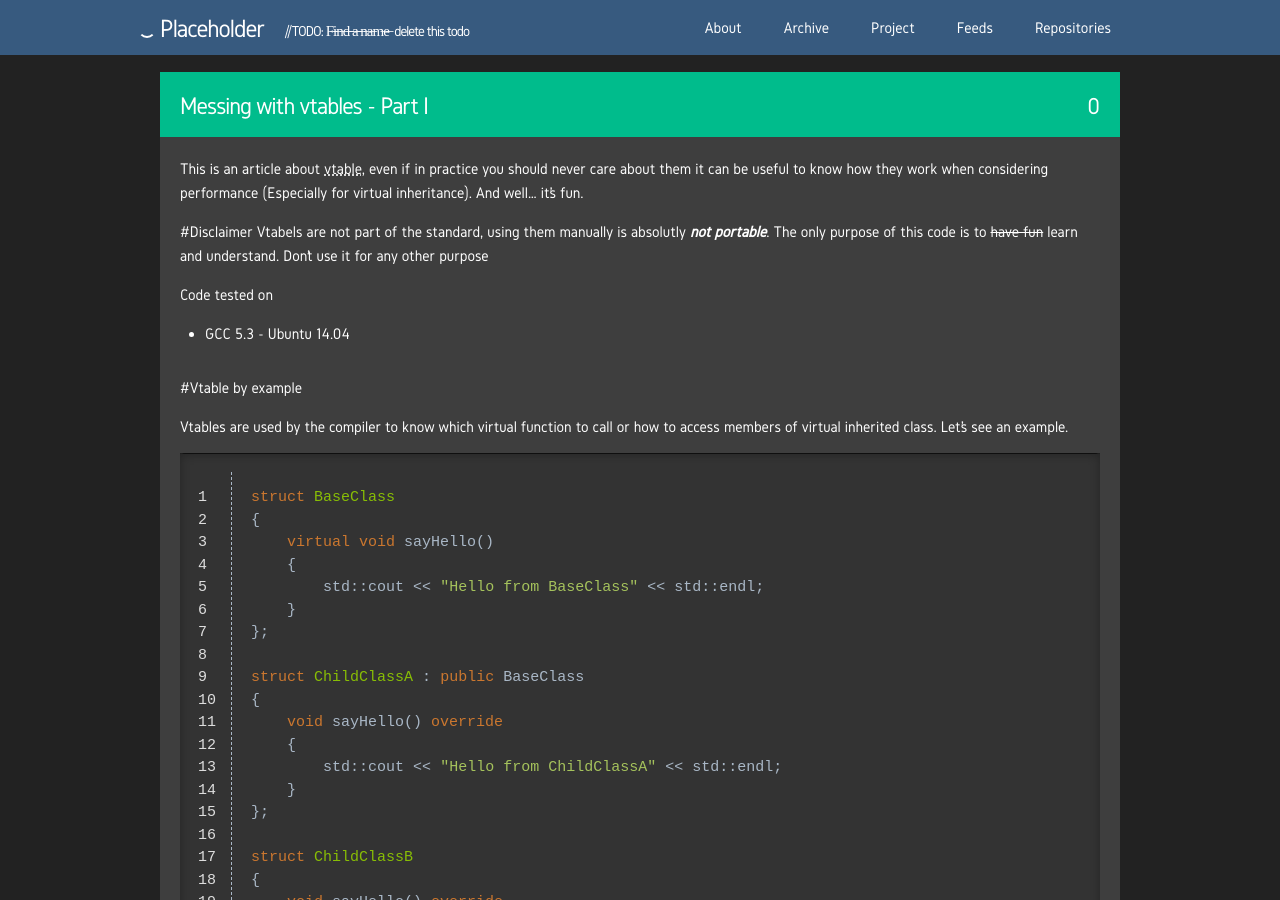
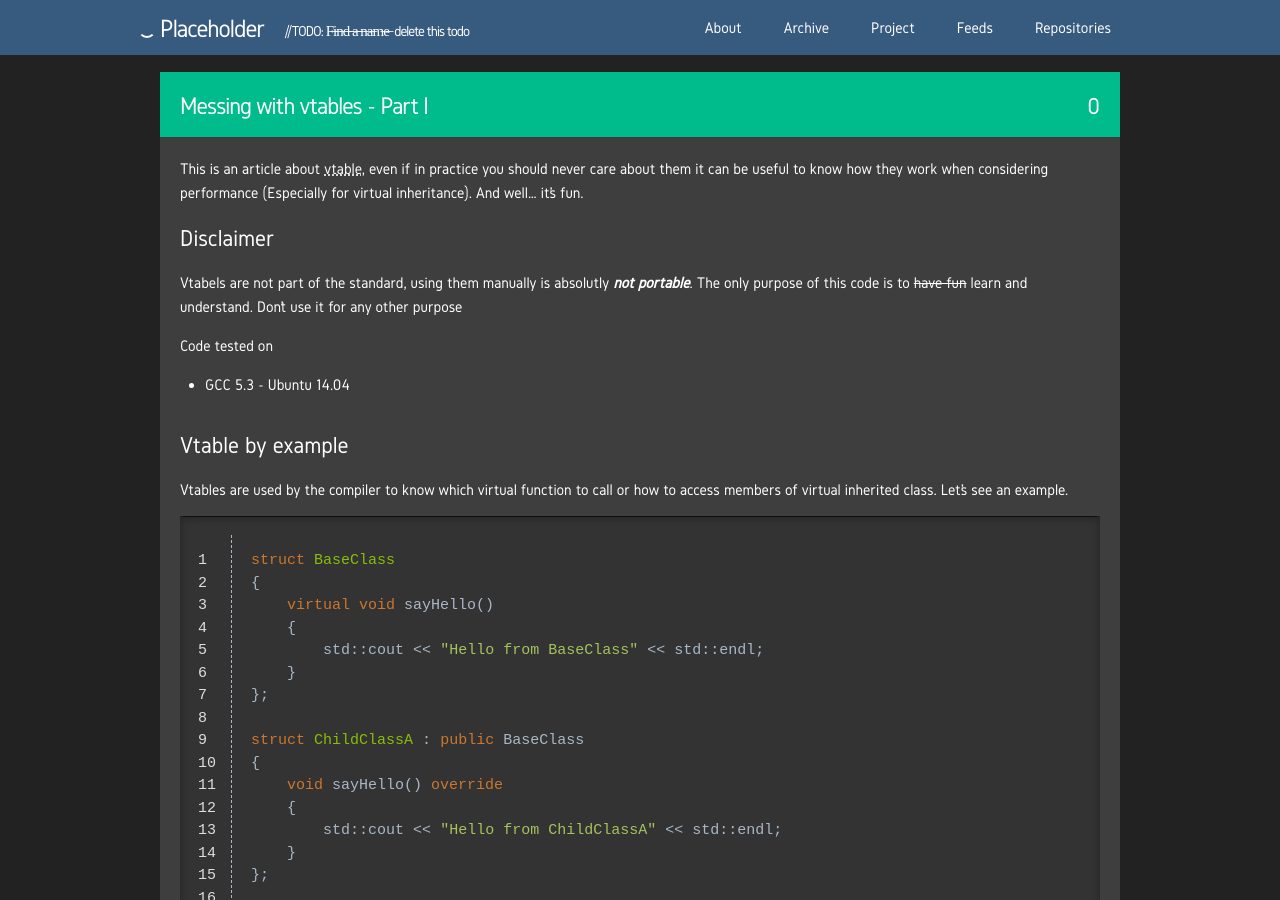
Before and after one commit to lapinozz/lapinozz.github.io, a Jekyll site: the page built from _posts/2016-02-02-Messing-with-vtables.markdown, in a window 1280 px wide and 900 px high. Built offline with Jekyll 4.4.1, drawn with Linux system fonts in a browser that asks for light colours; nearby versions of some CDN libraries; comment, search, counter and statistics services are not loaded; a style sheet for code colours, icons or effects is not loaded; part of the change alters nothing that is shown.

Commit message:
fixed title

```diff
--- a/_config.yml
+++ b/_config.yml
@@ -27,6 +27,10 @@ paginate: 5
 paginate_path: "page/:num"
 # Build settings
 markdown: kramdown
+highlighter: rouge
+lsi: false
+safe: true
+incremental: false
 
 # Archive
 jekyll-archives:
--- a/_posts/2016-02-02-Messing-with-vtables.markdown
+++ b/_posts/2016-02-02-Messing-with-vtables.markdown
@@ -14,7 +14,7 @@ tags:
 This is an article about vtable, even if in practice you should never care about them it can be useful to know how they work when considering performance (Especially for virtual inheritance). And well... it's fun.
 
 
-#Disclaimer
+# Disclaimer
 Vtabels are not part of the standard, using them manually is absolutly **_not portable_**. The only purpose of this code is to <del>have fun</del> learn and understand. Don't use it for any other purpose
 
 
@@ -23,7 +23,7 @@ Code tested on
 - GCC 5.3 - Ubuntu 14.04
 
 
-#Vtable by example
+# Vtable by example
 
 Vtables are used by the compiler to know which virtual function to call or how to access members of virtual inherited class. Let's see an example.
 
```
